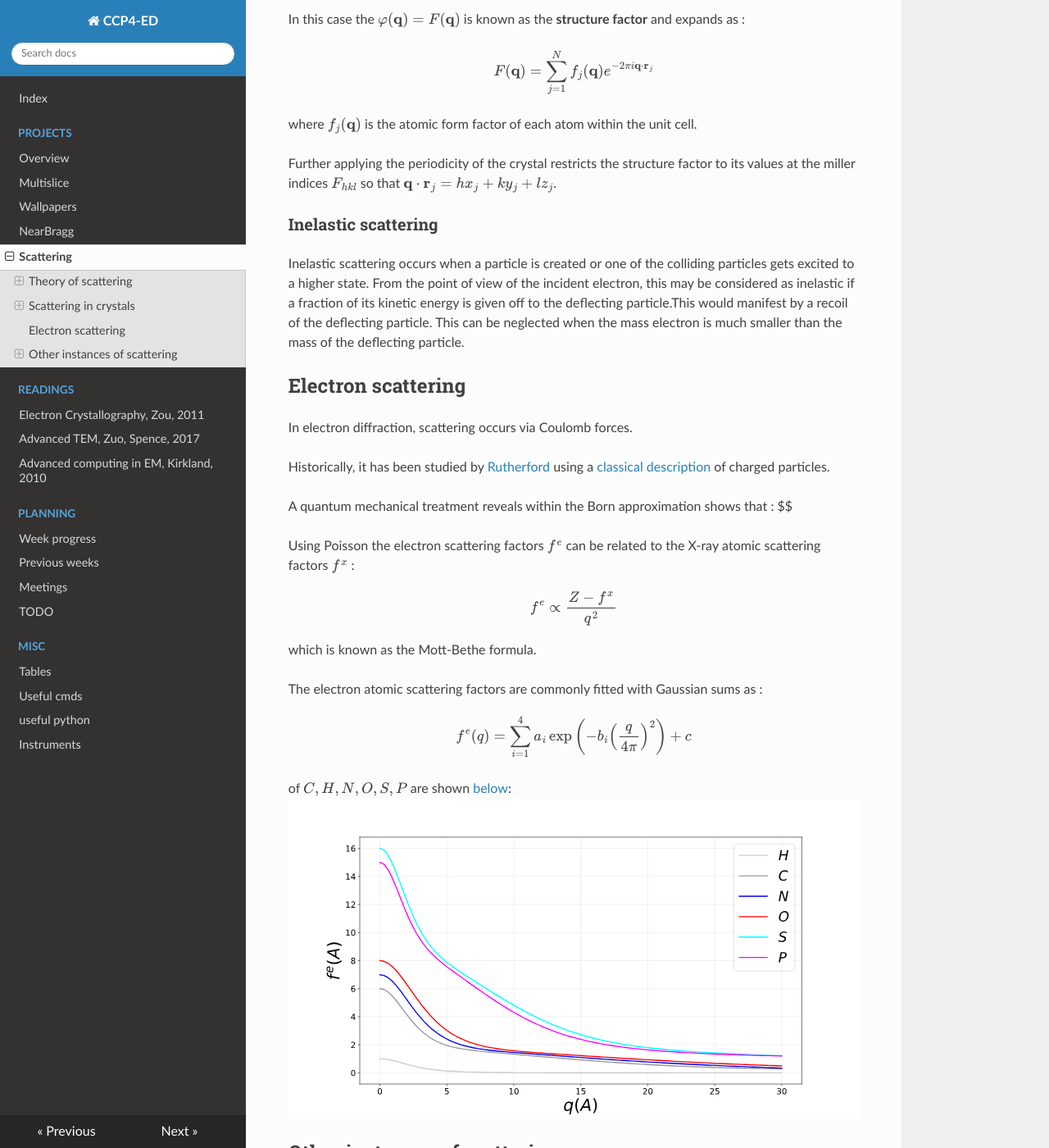
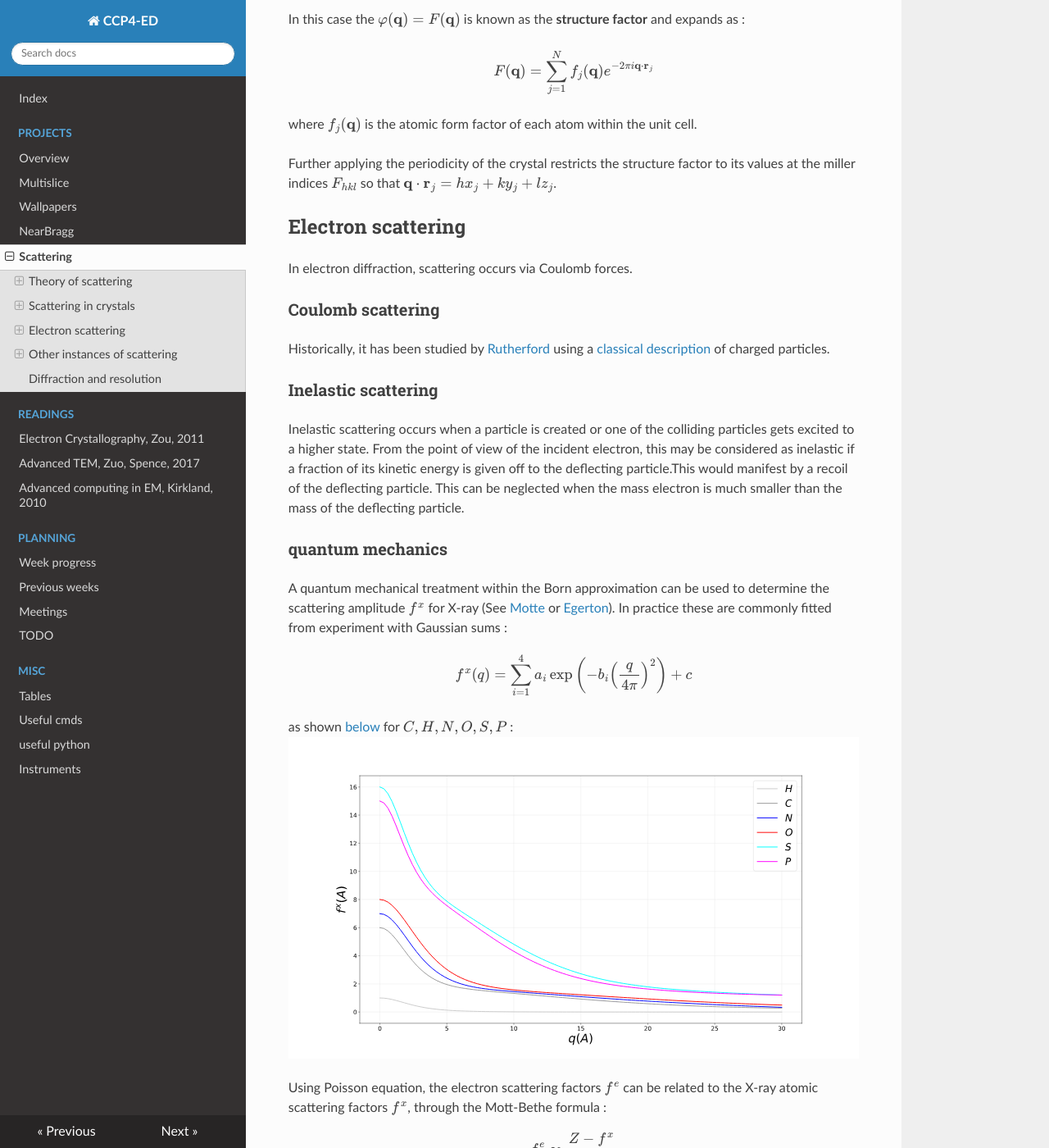
Before and after one commit to ccp4/EDdocs, an MkDocs documentation site: the page built from docs/projects/scattering.md, in a window 1280 px wide and 1400 px high, scrolled down 1859 px. Shown: the whole window at 82% size. Built offline with MkDocs 1.6.1, drawn with Linux system fonts in a browser that asks for light colours; nearby versions of some CDN libraries; formulas are drawn with MathJax 3; some of the changed text lies outside the part shown.

Commit message:
modified scattering section and moved temsim documentation

```diff
--- a/docs/projects/scattering.md
+++ b/docs/projects/scattering.md
@@ -109,42 +109,47 @@
 $\bb q\cdot\bb r_j=hx_j+ky_j+lz_j$.
 
 
-### Inelastic scattering
-
-Inelastic scattering occurs when a particle is created or one of the colliding
-particles gets excited to a higher state. From the point of view of
-the incident electron, this may be considered as inelastic if a fraction of its
-kinetic energy is given off to the deflecting particle.This would manifest by a
-recoil of the deflecting particle.
-This can be neglected when the mass electron is much smaller than the mass of the
-deflecting particle.
-
-
-
 
 ## Electron scattering
 
 In electron diffraction, scattering occurs via Coulomb forces.
 
+### Coulomb scattering
+
 Historically, it has been studied by [Rutherford](http://hyperphysics.phy-astr.gsu.edu/hbase/rutsca.html) using a [classical description](https://en.wikipedia.org/wiki/Rutherford_scattering) of charged particles.
 
-A quantum mechanical treatment reveals within the Born approximation shows that :
-$$
+### Inelastic scattering
 
-Using Poisson the electron scattering factors $f^e$ can be related to the X-ray atomic scattering factors $f^x$ :
+Inelastic scattering occurs when a particle is created or one of the colliding particles gets excited to a higher state. From the point of view of the incident electron, this may be considered as inelastic if a fraction of its kinetic energy is given off to the deflecting particle.This would manifest by a recoil of the deflecting particle.
+This can be neglected when the mass electron is much smaller than the mass of the deflecting particle.
+
+
+### quantum mechanics
+
+A quantum mechanical treatment within the Born approximation can be used to determine the scattering amplitude $f^x$ for X-ray (See
+[Motte](/articles/Mott1930_A.pdf) or [Egerton](/articles/Egerton2009.pdf)).
+In practice these are commonly fitted from experiment with Gaussian sums :
+\begin{equation}
+  f^x(q) = \sum_{i=1}^{4} a_i\exp\left(-b_i\left(\frac{q}{4\pi}\right)^2 \right) + c
+\end{equation}
+
+as shown [below](/figures/atomic_scattering_factors.svg) for $C,H,N,O,S,P$ :
+![](/figures/atomic_scattering_factors.svg)
+
+Using Poisson equation, the electron scattering factors $f^e$ can be related to the X-ray atomic scattering factors $f^x$, through the Mott-Bethe formula :
 \begin{equation}
   f^e \propto \frac{Z-f^x}{q^2}
 \end{equation}
-which is known as the Mott-Bethe formula.
 
-The electron atomic scattering factors are commonly fitted with Gaussian sums as :
+Those may be fitted with Gaussian and Lorentzian sums :
 \begin{equation}
-  f^e(q) = \sum_{i=1}^{4} a_i\exp\left(-b_i\left(\frac{q}{4\pi}\right)^2 \right) + c
+  f^e(q) = \sum_{i=1}^{3}\frac{a_i}{q^2+b_i} + c_ie^{-d_iq^2}
 \end{equation}
 
- of $C,H,N,O,S,P$ are shown
-[below](/figures/atomic_scattering_factors.svg):
-![](/figures/atomic_scattering_factors.svg)
+as shown [below](/figures/electron_atomic_scattering_factors.svg) for $C,H,N,O,S,P$ :
+![](/figures/electron_atomic_scattering_factors.svg)
+
+
 
 
 
@@ -158,13 +163,13 @@
 For X-ray the electric field of the incident photons interact with the electrons.
 This is known as Thomson scattering.
 From a classical point of view, the electrons oscillate along the electric field
-as $\mathbf p=q\mathbf x=q^2\mathbf E/m\omega^2$
+as $\mathbf p=q\mathbf x=e^2\mathbf E/m\omega^2$
 producing a Hertzian dipole radiation $P=\frac{\omega^4}{12\pi\epsilon_0 c^3}|\mathbf p|^2$
 leading to a Thomson scattering cross section
 $\sigma_{th}=\frac{P}{1/2\epsilon_0c|\mathbf E|^2}$ :
 
 \begin{equation}
-    \sigma_{th} = \frac{8\pi}{3}\left(\frac{q^2}{4\pi\epsilon_0 mc^2}\right)^2=\frac{8\pi}{3}r_e^2
+    \sigma_{th} = \frac{8\pi}{3}\left(\frac{e^2}{4\pi\epsilon_0 mc^2}\right)^2=\frac{8\pi}{3}r_e^2
 \end{equation}
 
 where $r_e=2.818~fm$ is the classical radius of the electron.
@@ -172,15 +177,11 @@
 
 ### Classical collision
 
-Scattering can be seen as collisions between particles through an interacting
-force.
-To some extent, those collisions are analogous to classical billard ball like
-collisions. The analogy is driven by the fact that in all those events, the
-energy and momentum of the whole system before and after interaction must be
-conserved.
+Scattering can be interpreted as collisions between particles through an interacting potential (or force).
+The most basic treatment of colliding particles is the classical billiard ball model which corresponds to the case where there is no interacting potential.
+The only constraint is that the energy and momentum of the whole system before and after collision must be conserved.
 
-For billard ball like particles of mass $m_1$, $m_2$ and initial speed $v_1$, $v_2$
-those conservation laws yield in 1D :
+For point-like particles of mass $m_1$, $m_2$ and initial speed $v_1$, $v_2$ the conservation laws yield in 1D :
 
 \begin{eqnarray}
     v_1^{'} &=& v_1 + \frac{2m_2}{m_1+m_2}(v_2-v_1) \\
@@ -196,20 +197,20 @@
 \end{eqnarray}
 
 Since the relations are symmetric for particle $1$ and $2$ we can only focus on
-the point of view of particle $1$.
+the point of view of particle $1$. Note that :
 
-Note if :
-
-- $m_1=m_2=m$ velocities are simply exchanged to ensure momemtum conservation.
 - $v_2=v_1=v$ there can not be any collision so $v_1^{'}=v_1$.
-- $m_2\gg m_1$, then $ v_1^{'} \approx v_2-v_1\underset{v_2=0}\rightarrow -v_1$ the particle is reflected.
-- $m_2\gg m_1$, $v_2=0$ then $\Delta E_c/E_c=-4m_1/m_2$ the fraction of energy lost in the collision.
-- $v_2\gt v_1\gt 0$ the energy goes from the fastest particle to the slowest one.
+- $m_1=m_2=m$ velocities are simply exchanged to ensure conservation of momentum.
+- $m_2\gg m_1$, $v_2=0$
+    - $ v_1^{'} \approx v_2-v_1\underset{v_2=0}\rightarrow -v_1$ the particle is reflected.
+    - $\Delta E_c/E_c=-4m_1/m_2$ the fraction of energy lost in the collision.
+- Energy exchange :
+    - $v_2\gt v_1\gt 0$ the energy goes from the fastest particle to the slowest one.
+    - $v_2>0>v_1$, the energy goes from the one with largest momentum to the lowest one.
 
 
 
-
-### Diffraction and resolution
+## Diffraction and resolution
 
 The resolution is determined by the number of pixels $N^2$ of the detector
 and the distance $D$ of the detector to the crystal.
--- a/mkdocs.yml
+++ b/mkdocs.yml
@@ -21,7 +21,7 @@
 nav:
  - 'Index': 'index.md'
  - 'Projects':
-     - 'Overview' : 'projects/projects.md'
+     - 'Overview' : 'projects/index.md'
      - 'Multislice' : 'projects/multislice_simulation.md'
      - 'Wallpapers' : 'projects/wallpapers/index.md'
      - 'NearBragg' : 'projects/nearBragg/index.md'
```
Also changed, not shown: docs/notes/temsim.md (deleted, +0 -117 lines), docs/planning/week_progress.md (+6 -3 lines), docs/projects/multislice_simulation.md (+8 -7 lines), docs/figures/atomic_scattering_factors.svg, docs/figures/electron_atomic_scattering_factors.svg (added), docs/projects/index.md (renamed from docs/projects/projects.md), 1 other file.
